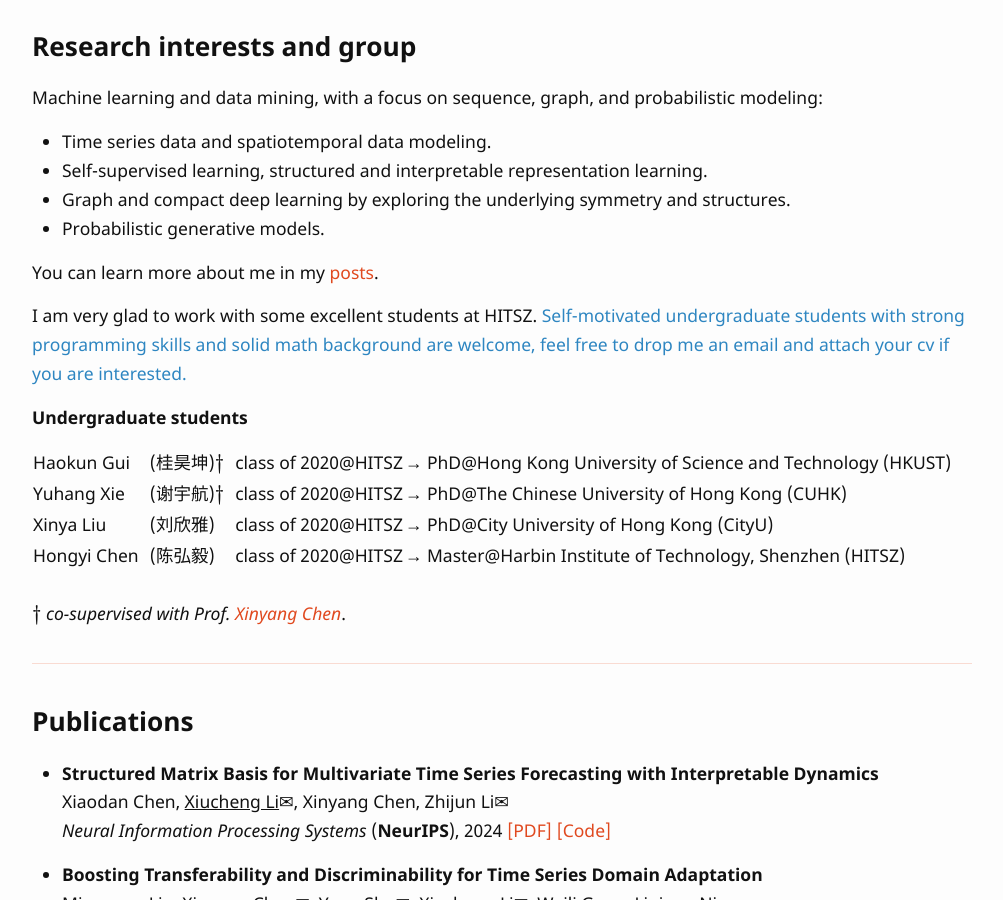
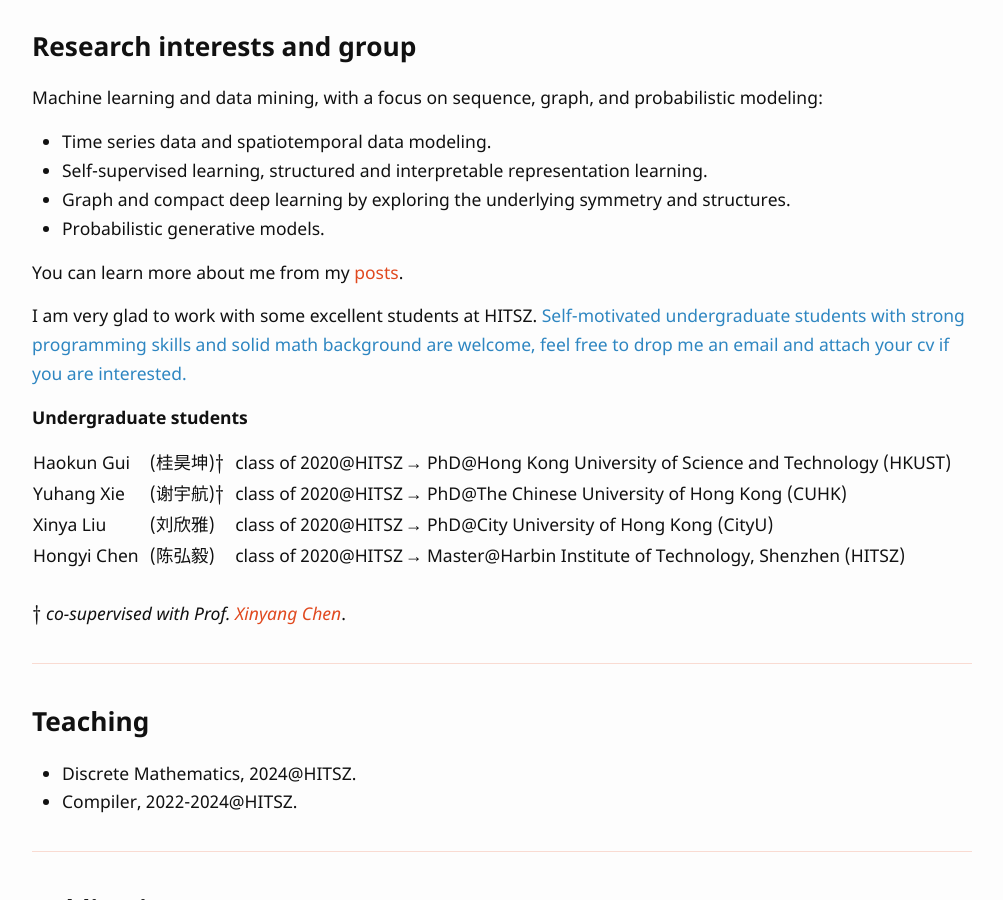
Before and after one commit to boathit/boathit.github.io, a Jekyll site: the page built from index.md, in a window 1280 px wide and 900 px high, scrolled down 551 px. Shown: the whole window, without its empty margins (138-1141 px from the left). Built offline with Jekyll 4.4.1, drawn with Linux system fonts in a browser that asks for light colours; some web fonts are replaced; our own code applies the rules of GitHub Pages for plain Markdown files.

Commit message:
updating 20241107

```diff
--- a/index.md
+++ b/index.md
@@ -24,7 +24,7 @@ Machine learning and data mining, with a focus on sequence, graph, and probabili
 * Graph and compact deep learning by exploring the underlying symmetry and structures.
 * Probabilistic generative models.
 
-You can learn more about me in my <a href="{{ '/posts.html' | relative_url }}">posts</a>.
+You can learn more about me from my [posts](posts.html).
 
 I am very glad to work with some excellent students at HITSZ. <font color="#2E86C1">Self-motivated undergraduate students with strong programming skills and solid math background are welcome, feel free to drop me an email and attach your cv if you are interested.</font>
 
@@ -40,6 +40,13 @@ I am very glad to work with some excellent students at HITSZ. <font color="#2E86
 
 \
 $$\dagger$$ *co-supervised with Prof. [Xinyang Chen](https://faculty.hitsz.edu.cn/chenxinyang)*.
+
+---
+
+## Teaching
+
+* Discrete Mathematics, 2024@HITSZ.
+* Compiler, 2022-2024@HITSZ.
 
 ---
 
```
